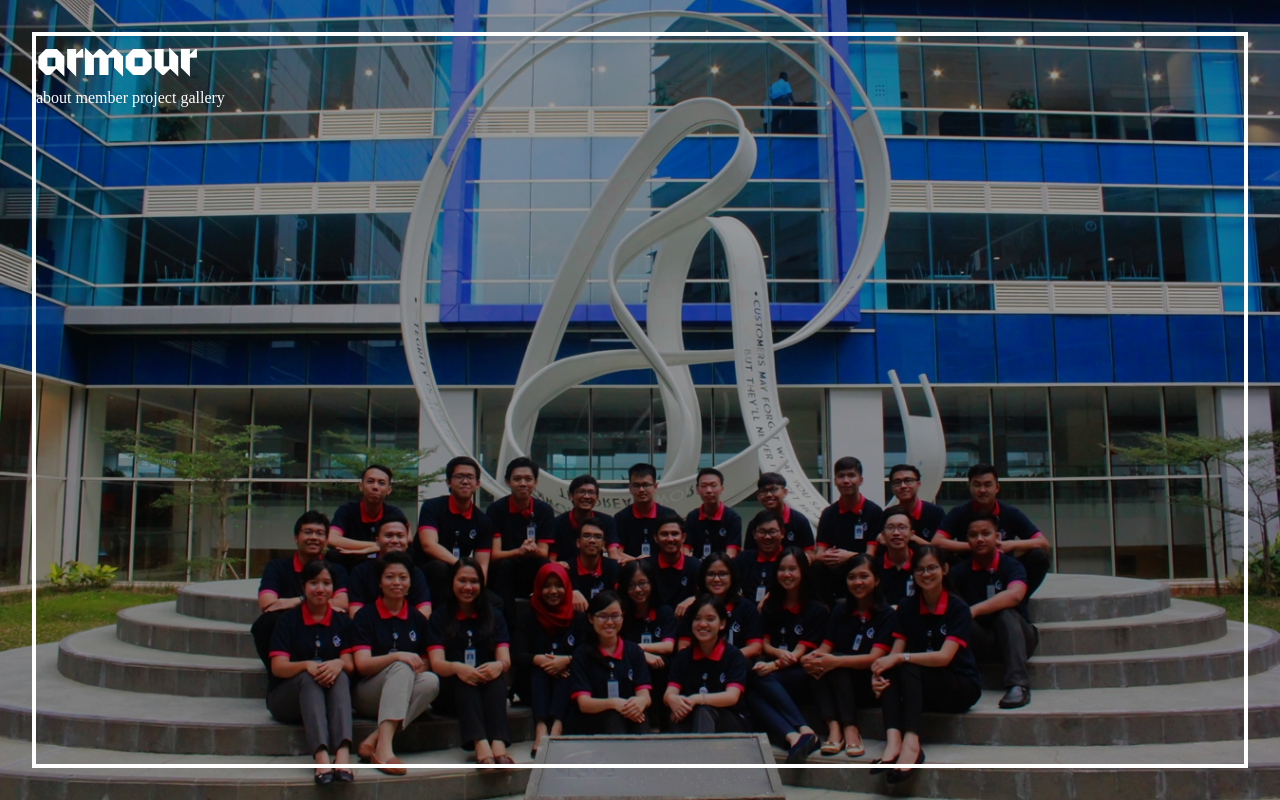
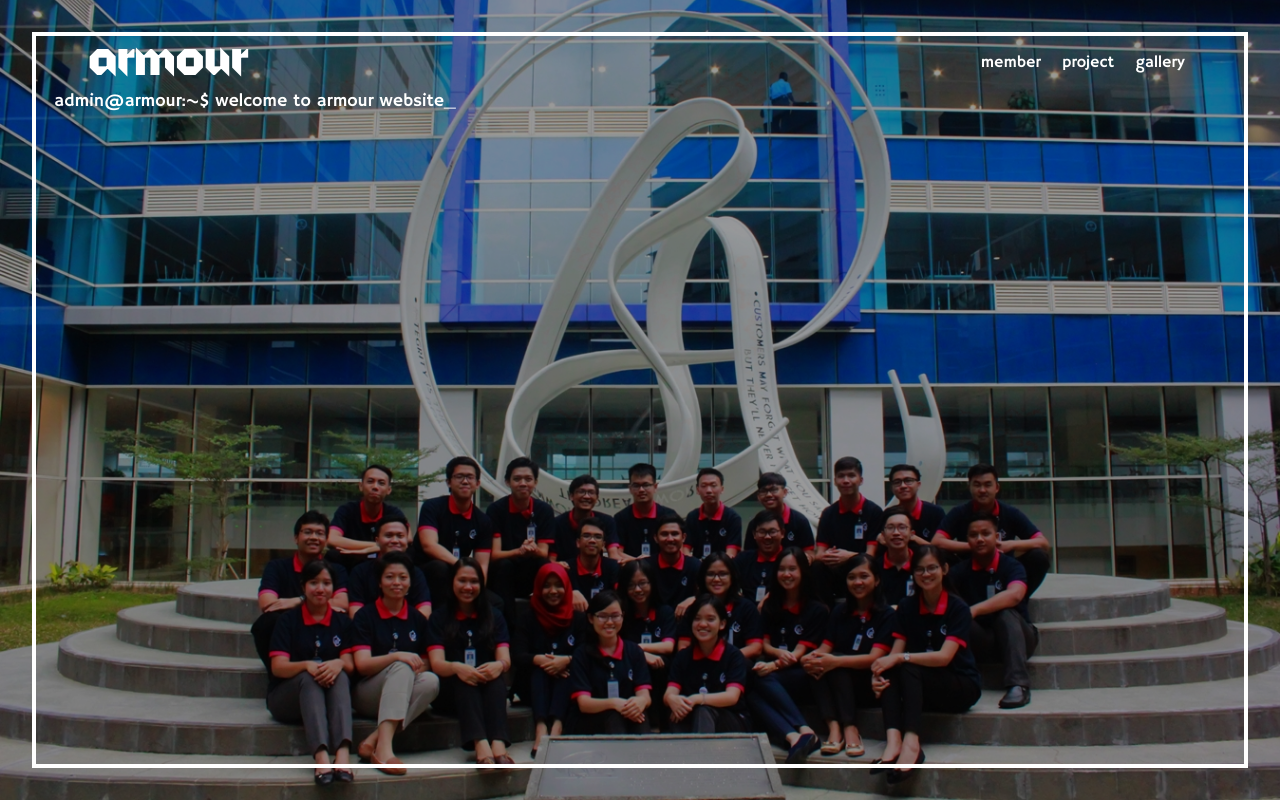
Before and after one commit to difasanditya/armour-website, a plain HTML site: page index.html in a window 1280 px wide. Drawn offline with nearby package versions, Linux system fonts and the light colour scheme.

Commit message:
Added welcome text

```diff
--- a/assets/script/script.js
+++ b/assets/script/script.js
@@ -0,0 +1,13 @@
+$(document).ready(function(){
+    document.querySelector("body").fakeScroll();
+    // if($(".fakeScroll__content > div").length) $(".fakeScroll__content > div").remove();
+    var typed = new Typed('#typed', {
+        strings: ["Hello World!", "Welcome to Armour Website", "Scroll down to continue!", "Or do whatever you want^1000, lol"],
+        loop: true,
+        loopCount: Infinity,
+        typeSpeed: 35,
+        backSpeed: 35,
+        backDelay: 2750,
+        cursorChar: "_"
+    });
+})
--- a/assets/style/style.css
+++ b/assets/style/style.css
@@ -1,9 +1,14 @@
-@font-face{
+@font-face {
     font-family: "Armour";
     src: url("../text/Armour.ttf");
 }
 
-html{
+@font-face {
+    font-family: "Hammersmith One";
+    src: url("../text/HammersmithOne-Regular.ttf");
+}
+
+html {
     /* background-color: #2e86de; */
     background: url("../picture/armour.jpg");
     background-size: cover;
@@ -15,7 +20,7 @@ html{
     z-index: 1;
 }
 
-html::before{
+html::before {
     position: absolute;
     top: 0;
     left: 0;
@@ -26,7 +31,7 @@ html::before{
     z-index: -1;
 }
 
-body{
+body {
     margin: 0;
     padding: 0;
     height: 100%;
@@ -34,26 +39,71 @@ body{
     box-sizing: border-box;
 }
 
-h1{
+h1 {
     font-family: "Armour";
     margin: 0;
     font-size: 3em;
     text-transform: lowercase;
 }
 
-a{
+h2 {
+    font-family: "Hammersmith One";
+    margin: 0;
+    font-size: 1.1em;
+    font-weight: normal;
     color: #fff;
-    text-decoration: none;
     text-transform: lowercase;
 }
 
-header{
+a {
+    color: #fff;
+    text-decoration: none;
+}
+
+header {
     position: fixed;
     z-index: 100;
+    display: grid;
+    grid-template-columns: 170px 1fr;
+    justify-content: center;
+    align-items: center;
+    width: calc(100vw - 72px);
+    padding: 0 4%;
+    box-sizing: border-box;
+    top: 36px;
+    left: 36px;
+}
+
+header>#menu {
+    font-family: "Hammersmith One";
+    text-transform: lowercase;
+    text-align: right;
+}
+
+header>#menu>a {
+    margin: 0 8px;
+}
+
+section {
+    padding-top: 54px;
 }
 
 /* Fake Scroll */
 
-.fakeScroll__track{
+.fakeScroll__track {
     display: none;
 }
+
+/* Removing 000webhostapp Watermark */
+
+.fakeScroll__content>div {
+    display: none !important;
+    visibility: hidden !important;
+    height: 0 !important;
+    width: 0 !important;
+    position: fixed !important;
+    left: -100% !important;
+    right: -100% !important;
+    overflow: hidden !important;
+    z-index: -9999999 !important;
+}
--- a/index.html
+++ b/index.html
@@ -5,6 +5,9 @@
     <meta name="viewport" content="width=device-width, initial-scale=1.0">
     <meta http-equiv="X-UA-Compatible" content="ie=edge">
     <title>Armour</title>
+    <script src="https://cdnjs.cloudflare.com/ajax/libs/jquery/3.3.1/jquery.min.js"></script>
+    <script src="https://cdn.jsdelivr.net/npm/typed.js@2.0.9"></script>
+    <script src="assets/script/fakescroll.min.js"></script>
     <link rel="stylesheet" href="assets/style/fakescroll.css">
     <link rel="stylesheet" href="assets/style/style.css">
     <link rel="stylesheet" href="assets/style/responsive.css">
@@ -12,14 +15,17 @@
 <body>
     <header>
         <h1><a href="#">armour</a></h1>
-        <nav>
-            <a href="#">About</a>
-            <a href="#">Member</a>
-            <a href="#">Project</a>
-            <a href="#">Gallery</a>
+        <nav id="menu">
+            <a href="#">member</a>
+            <a href="#">project</a>
+            <a href="#">gallery</a>
         </nav>
     </header>
+    <section id="header">
+        <h2>admin@armour:~$ <span id="typed"></span></h2>
+    </section>
+    <section>
+    </section>
 </body>
-<script src="assets/script/fakescroll.min.js"></script>
 <script src="assets/script/script.js"></script>
 </html>
```
Also changed, not shown: assets/text/HammersmithOne-Regular.ttf (added).
